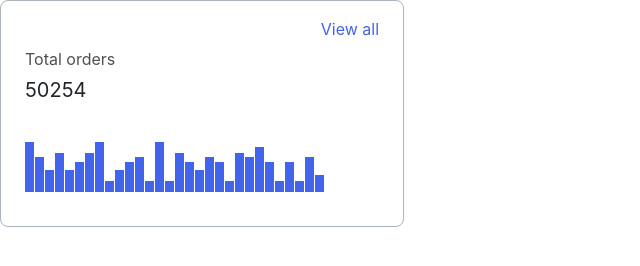
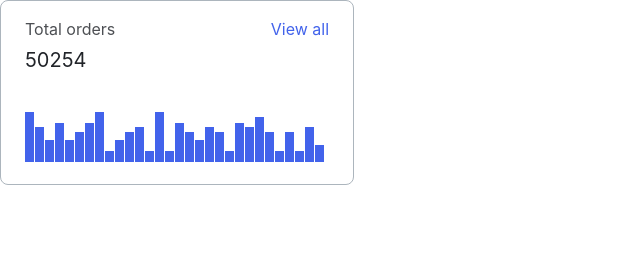
Before and after one commit to js-tasks-ru/htmlcss-20220519_vasilisa-zaytseva, a website: page 04-lection2/01-histogram/index.html in a window 1280 px wide. Shown: the whole page, without its empty margins (0-640 px from the left). Drawn offline with Linux system fonts and the light colour scheme.

Commit message:
task-04-histogram-solution

```diff
--- a/04-lection2/01-histogram/histogram.css
+++ b/04-lection2/01-histogram/histogram.css
@@ -1,63 +1,68 @@
 .histogram {
+    box-sizing: border-box;
     width: 354px;
     height: 185px;
-    border: 1px solid #ACB5BD;
+    border: 1px solid var(--grey-3);
     border-radius: 8px;
     padding: 16px 24px 24px;
 }
+
 .histogram__top {
     display: flex;
     margin-bottom: 39px;
-    flex-direction: column-reverse;
+    justify-content: space-between;
+}
+
+.histogram__legend {
+    display: flex;
+    flex-direction: column;
     gap: 6px;
 }
+
 .histogram__header {
     font-family: 'Inter', sans-serif;
     font-style: normal;
     font-weight: 400;
     font-size: 16px;
     line-height: 24px;
-    color: #212429;
+    color: var(--black);
     opacity: 0.8;
     margin:0px;
-    order:1;
+}
 
-}
 .histogram__number {
     font-family: 'Inter', sans-serif;
     font-style: normal;
     font-weight: 400;
     font-size: 20px;
     line-height: 26px;
-    color: #212429;
+    color: var(--black);
     margin:0px;
-    order:0;
+}
 
-
-}
-.all {
+.histogram__link {
     font-family: 'Inter', sans-serif;
     font-style: normal;
     font-weight: 400;
     font-size: 16px;
     line-height: 24px;
     text-align: right;
-    color: #4263EB;
-    align-self: flex-end;
-    order:1;
+    color: var(--brightblue);
+    align-self: flex-start;
+}
 
-}
 .histogram__bottom {
     height: 50px;
 }
+
 .histogram__chart {
     display:flex;
     align-items: flex-end;
     height: 50px;
     gap:1px;
 }
+
 .histogram__chart-column {
     width: 9px;
-    /*flex-grow: 1;*/
-    background: #4263EB;
+    background: var(--brightblue);
 }
--- a/04-lection2/01-histogram/index.html
+++ b/04-lection2/01-histogram/index.html
@@ -8,9 +8,11 @@
     <body>
     <div class="histogram">
         <div class="histogram__top">
+            <div class='histogram__legend'>
             <p class = 'histogram__header'>Total orders</p>
             <h4 class="histogram__number">50254</h4>
-            <a class="all">View all</a>
+            </div>
+            <a class="histogram__link">View all</a>
         </div>
         <div class="histogram__bottom">
             <div class="histogram__chart">
```
